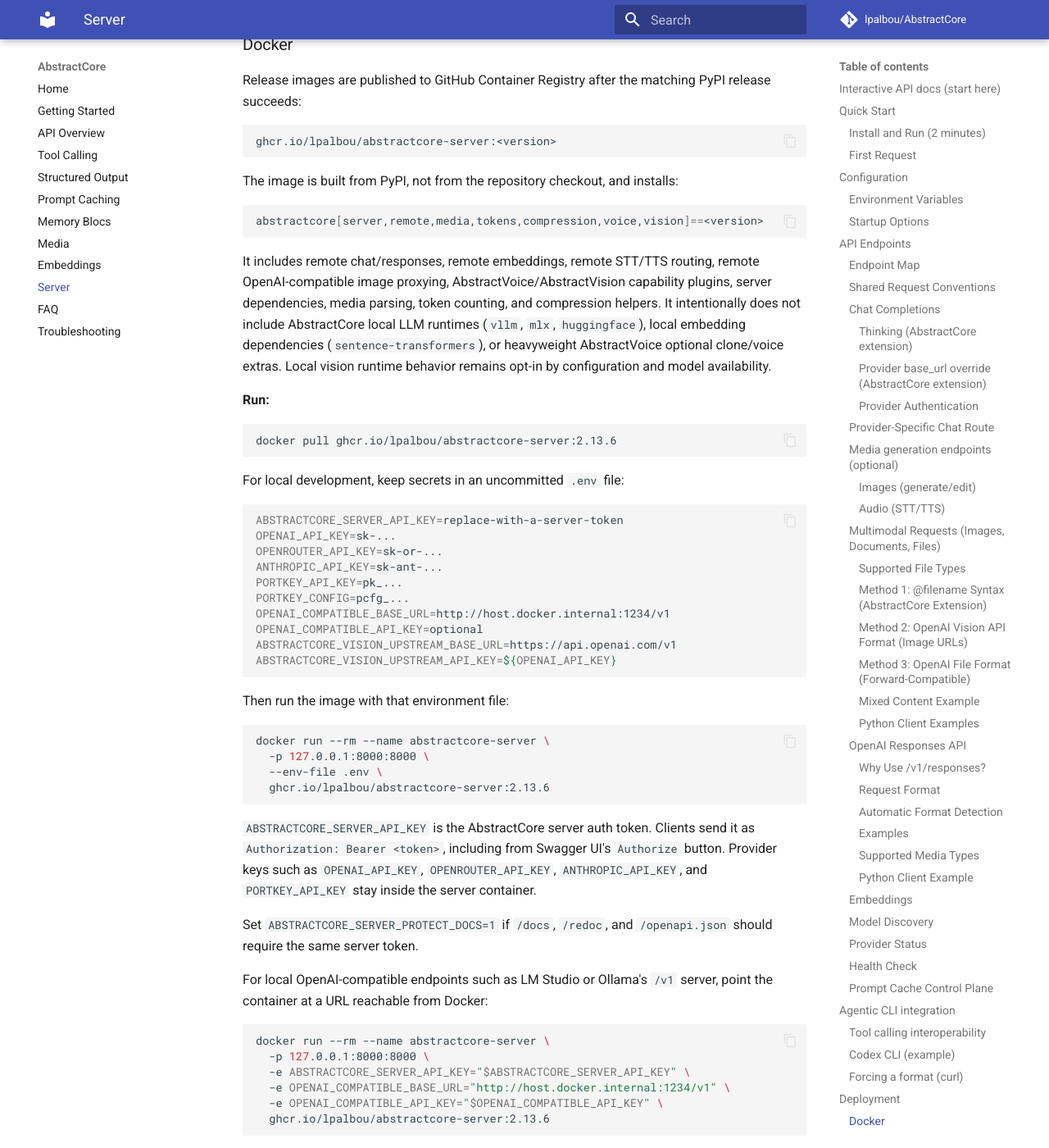
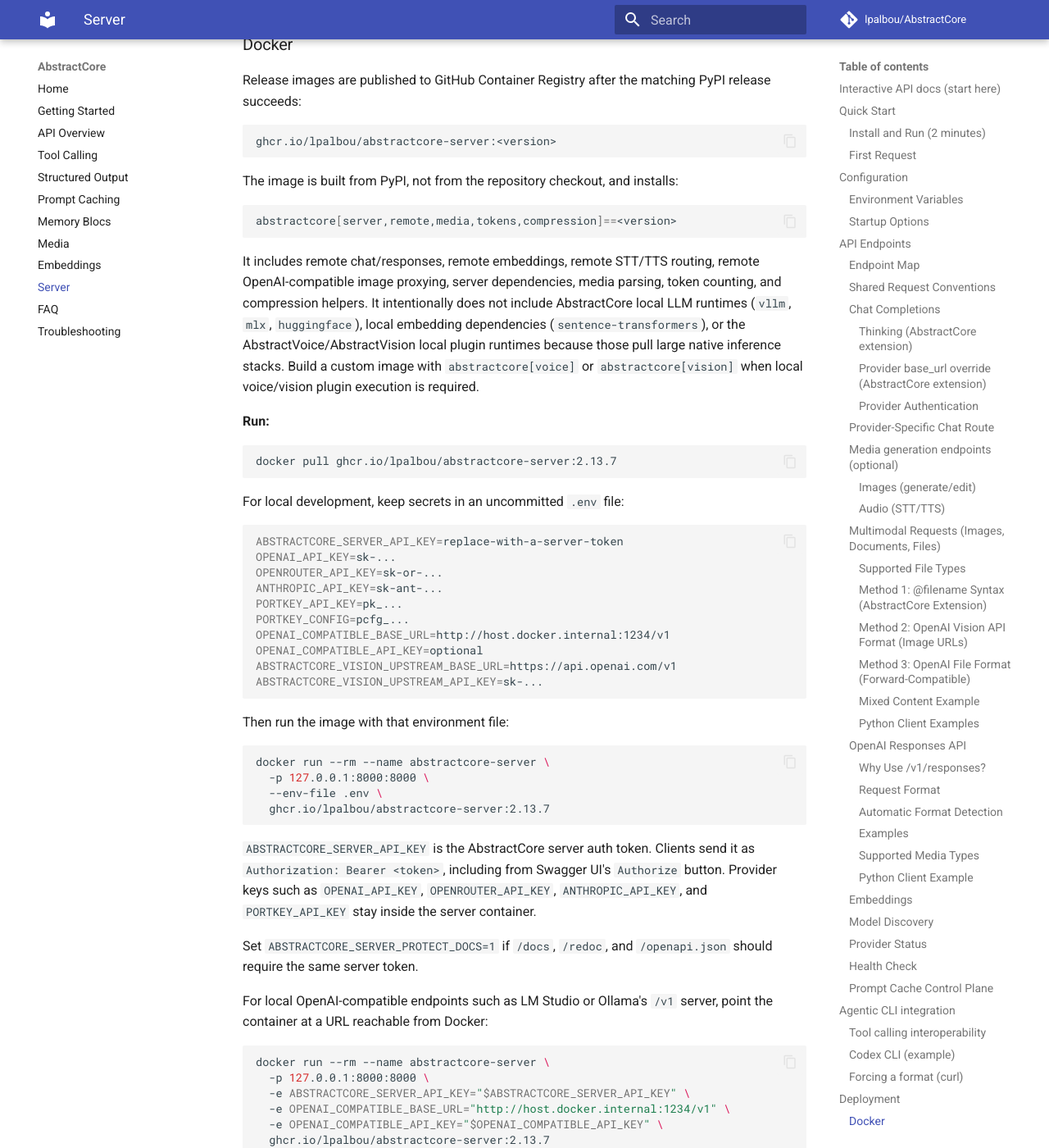
Before and after one commit to sidhantpande/Unified-LLM, an MkDocs documentation site: the page built from docs/server.md, in a window 1280 px wide and 1400 px high, scrolled down 32804 px. Shown: the whole window at 82% size. Built offline with MkDocs 1.6.1 and Material for MkDocs 9.7.7, drawn with Linux system fonts in a browser that asks for light colours; comment, search, counter and statistics services are not loaded; some of the changed text lies outside the part shown.

Commit message:
fix(release): keep server image remote-only

````diff
--- a/abstractcore/utils/version.py
+++ b/abstractcore/utils/version.py
@@ -10,4 +10,4 @@ including when the package is installed from PyPI where pyproject.toml is not av
 """
 
 # Package version - update this when releasing new versions
-__version__ = "2.13.6"
+__version__ = "2.13.7"
--- a/docs/server.md
+++ b/docs/server.md
@@ -1316,21 +1316,21 @@ ghcr.io/lpalbou/abstractcore-server:<version>
 The image is built from PyPI, not from the repository checkout, and installs:
 
 ```bash
-abstractcore[server,remote,media,tokens,compression,voice,vision]==<version>
+abstractcore[server,remote,media,tokens,compression]==<version>
 ```
 
 It includes remote chat/responses, remote embeddings, remote STT/TTS routing,
-remote OpenAI-compatible image proxying, AbstractVoice/AbstractVision capability
-plugins, server dependencies, media parsing, token counting, and compression
-helpers. It intentionally does not include AbstractCore local LLM runtimes
-(`vllm`, `mlx`, `huggingface`), local embedding dependencies
-(`sentence-transformers`), or heavyweight AbstractVoice optional clone/voice
-extras. Local vision runtime behavior remains opt-in by configuration and model
-availability.
+remote OpenAI-compatible image proxying, server dependencies, media parsing,
+token counting, and compression helpers. It intentionally does not include
+AbstractCore local LLM runtimes (`vllm`, `mlx`, `huggingface`), local embedding
+dependencies (`sentence-transformers`), or the AbstractVoice/AbstractVision
+local plugin runtimes because those pull large native inference stacks. Build a
+custom image with `abstractcore[voice]` or `abstractcore[vision]` when local
+voice/vision plugin execution is required.
 
 **Run:**
 ```bash
-docker pull ghcr.io/lpalbou/abstractcore-server:2.13.6
+docker pull ghcr.io/lpalbou/abstractcore-server:2.13.7
 ```
 
 For local development, keep secrets in an uncommitted `.env` file:
@@ -1345,7 +1345,7 @@ PORTKEY_CONFIG=pcfg_...
 OPENAI_COMPATIBLE_BASE_URL=http://host.docker.internal:1234/v1
 OPENAI_COMPATIBLE_API_KEY=optional
 ABSTRACTCORE_VISION_UPSTREAM_BASE_URL=https://api.openai.com/v1
-ABSTRACTCORE_VISION_UPSTREAM_API_KEY=${OPENAI_API_KEY}
+ABSTRACTCORE_VISION_UPSTREAM_API_KEY=sk-...
 ```
 
 Then run the image with that environment file:
@@ -1354,7 +1354,7 @@ Then run the image with that environment file:
 docker run --rm --name abstractcore-server \
   -p 127.0.0.1:8000:8000 \
   --env-file .env \
-  ghcr.io/lpalbou/abstractcore-server:2.13.6
+  ghcr.io/lpalbou/abstractcore-server:2.13.7
 ```
 
 `ABSTRACTCORE_SERVER_API_KEY` is the AbstractCore server auth token. Clients
@@ -1374,7 +1374,7 @@ docker run --rm --name abstractcore-server \
   -e ABSTRACTCORE_SERVER_API_KEY="$ABSTRACTCORE_SERVER_API_KEY" \
   -e OPENAI_COMPATIBLE_BASE_URL="http://host.docker.internal:1234/v1" \
   -e OPENAI_COMPATIBLE_API_KEY="$OPENAI_COMPATIBLE_API_KEY" \
-  ghcr.io/lpalbou/abstractcore-server:2.13.6
+  ghcr.io/lpalbou/abstractcore-server:2.13.7
 ```
 
 ### Docker Compose
@@ -1384,7 +1384,7 @@ version: '3.8'
 
 services:
   abstractcore:
-    image: ghcr.io/lpalbou/abstractcore-server:2.13.6
+    image: ghcr.io/lpalbou/abstractcore-server:2.13.7
     ports:
       - "8000:8000"
     environment:
````
Also changed, not shown: CHANGELOG.md (+7 -0 lines), abstractcore/server/README.md (+1 -1 lines), docker/abstractcore-server/README.md (+13 -13 lines), 3 other files.
